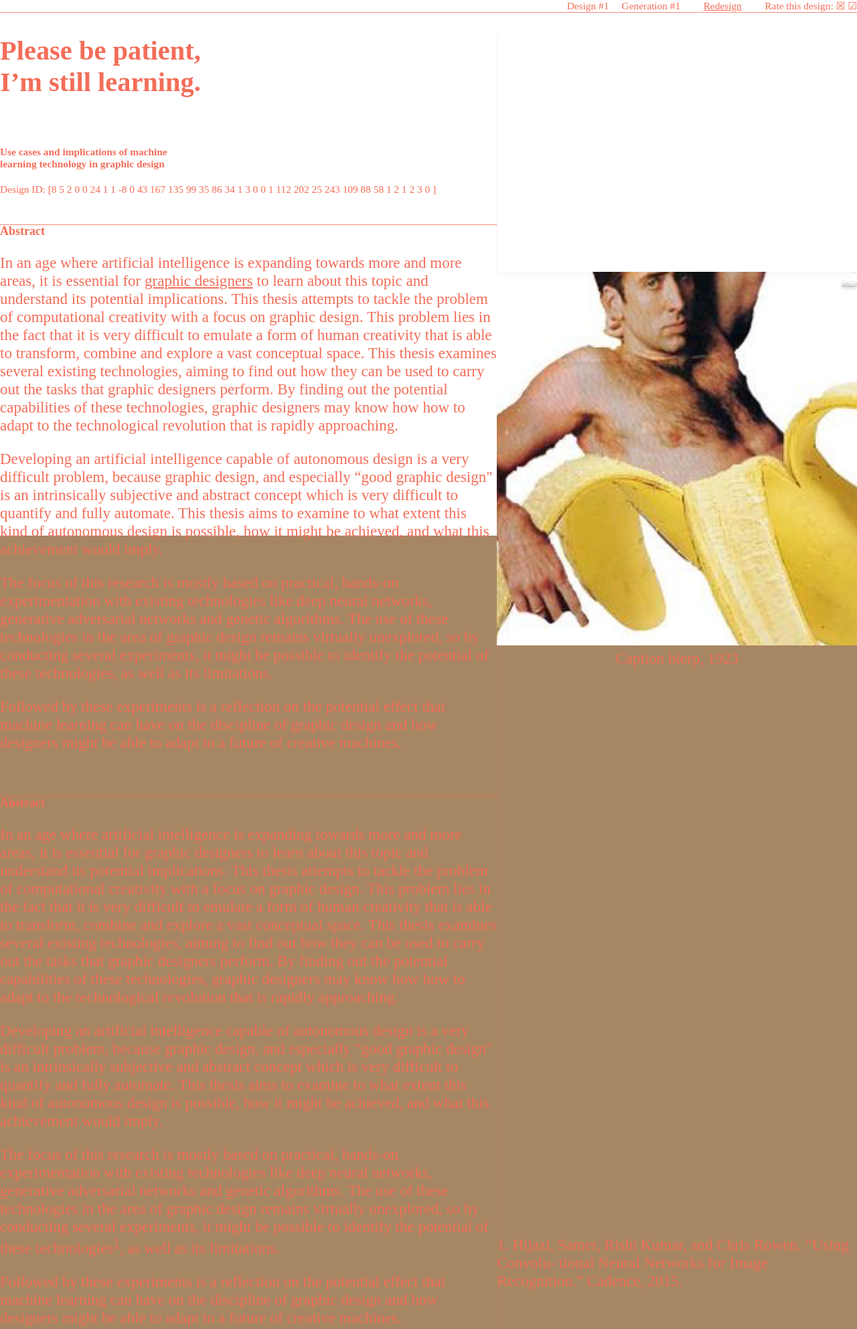
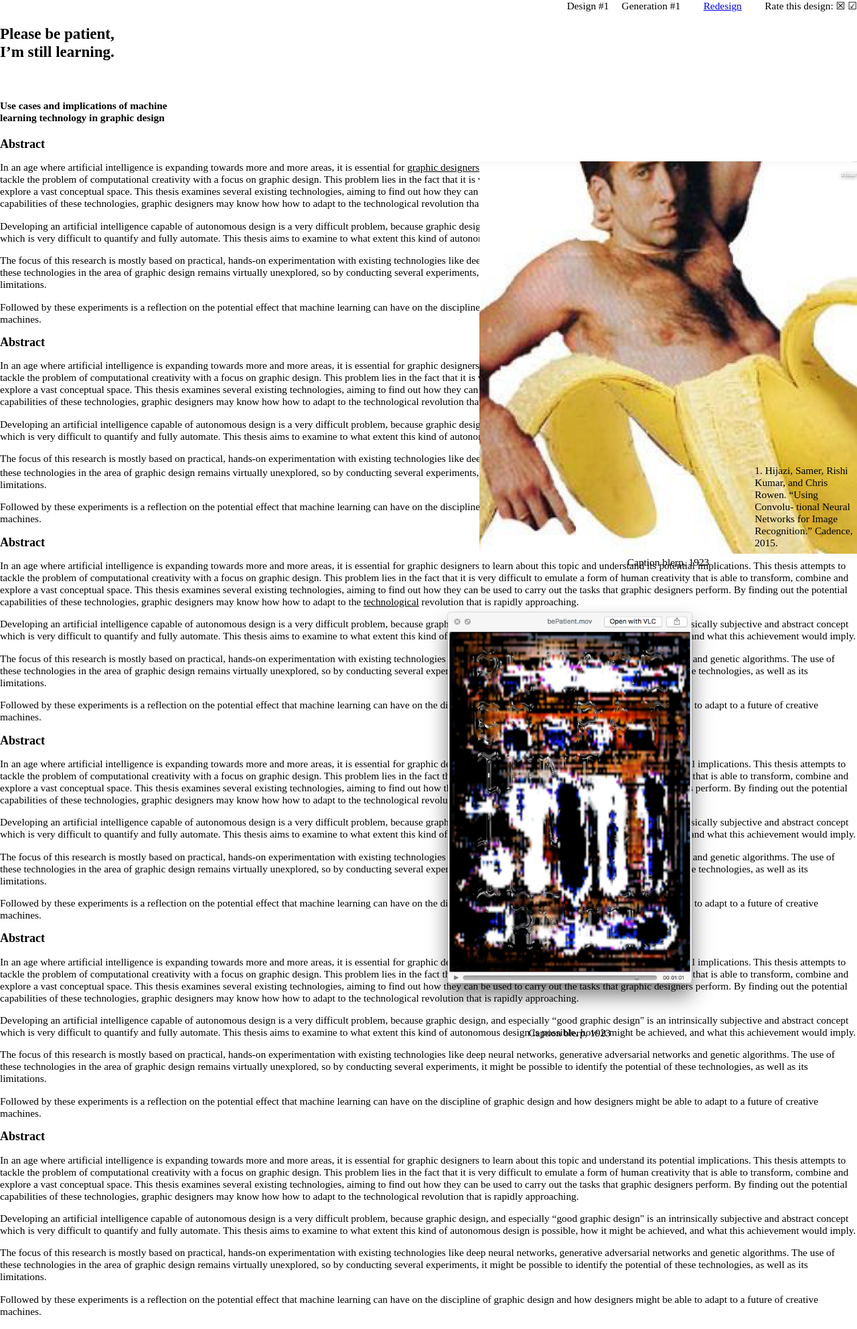
Before and after one commit to kabk/go-theses-18-daniel-hernandez, a PHP site: page /_index.html in a window 1280 px wide. Shown: the top 1985 px of the page at 67% size. After the commit the page ends 1964 px from the top, so only its background shows below. Run offline with PHP 8.4, Linux system fonts and the light colour scheme; some libraries are stand-ins or nearby versions.

Commit message:
using DB values in JS

```diff
--- a/build/js/main.js
+++ b/build/js/main.js
@@ -98,9 +98,9 @@ var applyColor = function applyColor() {
 	$("body, a").css("color", "rgb(" + c2[0] + "," + c2[1] + "," + c2[2] + ")");
 };
 
-var randomColor = function randomColor() {
-	c1 = [DNA[22], DNA[23], DNA[24]];
-	c2 = [DNA[25], DNA[26], DNA[27]];
+var randomColor = function randomColor(DNAarr) {
+	c1 = [DNAarr[22], DNAarr[23], DNAarr[24]];
+	c2 = [DNAarr[25], DNAarr[26], DNAarr[27]];
 
 	// if (colorDiff(c1,c2) >= 140) {
 	applyColor();
@@ -115,23 +115,23 @@ var randomColor = function randomColor() {
 
 var indexDNA = 0;
 
-var activateProperty = function activateProperty(target, property, setting, probability) {
-	if (aDNA[indexDNA] === 1) {
+var activateProperty = function activateProperty(target, property, setting, probability, aDNAarr) {
+	if (aDNAarr[indexDNA] === 1) {
 		$(target).css(property, setting);
 	}
 	indexDNA++;
 };
 
-var design = function design(DNAarr) {
+var design = function design(DNAarr, aDNAarr) {
 
-	var colWidth = DNA[28];
+	var colWidth = DNAarr[28];
 
 	tempCount++;
 
 	$("#textWrap").css("width", colWidth + "%");
 	$(".linkedImg, .linkedRef").css("width", 100 - colWidth + "%");
 
-	if (DNA[29] === 1) {
+	if (DNAarr[29] === 1) {
 		$("#textWrap").css("float", "left");
 		$(".linkedImg, .linkedRef").css("left", "auto").css("right", "0");
 	} else {
@@ -147,7 +147,7 @@ var design = function design(DNAarr) {
 		$("#mainWrap").css("padding-top", headerH + "px");
 	}, 1200);
 
-	if (DNA[30] === 0) {
+	if (DNAarr[30] === 0) {
 		// $("#landing").addClass("bigLanding").css("top",`${headerH}px`);
 		$("#landing").addClass("bigLanding");
 		$("#textWrap").addClass("bigLanding");
@@ -167,32 +167,32 @@ var design = function design(DNAarr) {
 
 	$("#landing").append("]");
 
-	randomColor();
+	randomColor(DNAarr);
 
-	activateProperty("body", "font-family", fonts[DNA[0]], 1);
-	activateProperty("h2, h3", "font-family", fonts[DNA[1]], 1);
-	activateProperty("p", "font-size", DNA[31] + "rem", 1);
-	activateProperty("h2", "font-size", DNA[32] + "rem", 1);
-	activateProperty("h3", "font-size", DNA[33] + "rem", 1);
-	activateProperty("h2, h3", "font-weight", weights[DNA[2]], 1);
-	activateProperty("h2, h3, header", "text-transform", tTransforms[DNA[3]], 1);
-	activateProperty("h2, h3", "text-decoration", tDecorations[DNA[4]], 1);
-	activateProperty("section, header, .linkedImg, .linkedRef", "padding", DNA[5] + "px", 1);
-	activateProperty("section, header", "box-shadow", "0px " + DNA[6] + "px " + DNA[7] + "px rgba(" + c2[0] + "," + c2[1] + "," + c2[2] + "," + DNA[34] + ")", 3); //fix
-	activateProperty("section, header", "border-radius", DNA[8] + "px", 3);
-	activateProperty("h2, h3", "text-align", tAligns[DNA[9]], 1);
-	// activateProperty("section", "column-count", `${rand(-3,2)}`, 10);
-	activateProperty("section", "padding-bottom", DNA[10] + "px", 1);
-	activateProperty("body", "background-color", "rgb(" + DNA[11] + "," + DNA[12] + "," + DNA[13] + ")", 1);
-	activateProperty("#bg", "filter", "blur(" + DNA[14] + "px)", 10);
-	activateProperty("#bg", "filter", "grayscale(" + DNA[15] + "%) ", 3);
-	activateProperty("#textWrap, header", "filter", "grayscale(" + DNA[16] + "%) ", 3);
-	activateProperty("#bg", "background-color", bw[DNA[17]], 4);
+	activateProperty("body", "font-family", fonts[DNAarr[0]], 1, aDNAarr);
+	activateProperty("h2, h3", "font-family", fonts[DNAarr[1]], 1, aDNAarr);
+	activateProperty("p", "font-size", DNAarr[31] + "rem", 1, aDNAarr);
+	activateProperty("h2", "font-size", DNAarr[32] + "rem", 1, aDNAarr);
+	activateProperty("h3", "font-size", DNAarr[33] + "rem", 1, aDNAarr);
+	activateProperty("h2, h3", "font-weight", weights[DNAarr[2]], 1, aDNAarr);
+	activateProperty("h2, h3, header", "text-transform", tTransforms[DNAarr[3]], 1, aDNAarr);
+	activateProperty("h2, h3", "text-decoration", tDecorations[DNAarr[4]], 1, aDNAarr);
+	activateProperty("section, header, .linkedImg, .linkedRef", "padding", DNAarr[5] + "px", 1, aDNAarr);
+	activateProperty("section, header", "box-shadow", "0px " + DNAarr[6] + "px " + DNAarr[7] + "px rgba(" + c2[0] + "," + c2[1] + "," + c2[2] + "," + DNAarr[34] + ")", 3); //f, aDNAarrix
+	activateProperty("section, header", "border-radius", DNAarr[8] + "px", 3, aDNAarr);
+	activateProperty("h2, h3", "text-align", tAligns[DNAarr[9]], 1, aDNAarr);
+	// activateProperty("section", "column-count", `${rand(-3,2)}`, 10, aDNAarr);
+	activateProperty("section", "padding-bottom", DNAarr[10] + "px", 1, aDNAarr);
+	activateProperty("body", "background-color", "rgb(" + DNAarr[11] + "," + DNAarr[12] + "," + DNAarr[13] + ")", 1, aDNAarr);
+	activateProperty("#bg", "filter", "blur(" + DNAarr[14] + "px)", 10, aDNAarr);
+	activateProperty("#bg", "filter", "grayscale(" + DNAarr[15] + "%) ", 3, aDNAarr);
+	activateProperty("#textWrap, header", "filter", "grayscale(" + DNAarr[16] + "%) ", 3, aDNAarr);
+	activateProperty("#bg", "background-color", bw[DNAarr[17]], 4, aDNAarr);
 
 	//BORDER //////////////WHERE IS THE BORDER
-	if (DNA[18] === 1) {
+	if (DNAarr[18] === 1) {
 		var color = "rgb(" + c2[0] + "," + c2[1] + "," + c2[2] + ")";
-		var randThickness = DNA[19];
+		var randThickness = DNAarr[19];
 
 		$("header").css("border-bottom", randThickness + "px solid " + color);
 		$("#textWrap").css("border-right", randThickness + "px solid " + color);
@@ -202,7 +202,7 @@ var design = function design(DNAarr) {
 
 	//section bgs
 	var alternateColor = function alternateColor() {
-		if (DNA[20] === 1) {
+		if (DNAarr[20] === 1) {
 			$("header").css("background-color", "rgb(" + c1[0] + "," + c1[1] + "," + c1[2] + ")");
 			$("header, a").css("color", "rgb(" + c2[0] + "," + c2[1] + "," + c2[2] + ")");
 		} else {
@@ -221,7 +221,7 @@ var design = function design(DNAarr) {
 		});
 	};
 
-	var colorProb = DNA[21];
+	var colorProb = DNAarr[21];
 	if (colorProb === 0) {
 		alternateColor();
 	} else if (colorProb === 1) {
@@ -234,7 +234,7 @@ var design = function design(DNAarr) {
 };
 
 setTimeout(function () {
-	design();
+	// design(DNA);
 }, 500);
 
 // setTimeout(function(){
--- a/index.php
+++ b/index.php
@@ -107,7 +107,7 @@
 				if ($result->num_rows > 0) {
 				    // output data of each row
 				    while($row = $result->fetch_assoc()) {
-				    	if ($row["ID"] == 57) {
+				    	if ($row["ID"] == 57) {  ///////////////here goes the specimen ID
 
 				    		echo "DNA<br>";
 							for ($x = 0; $x <= 34; $x++) {
@@ -217,6 +217,10 @@
 
 					console.log(dbDNA);
 					console.log(dbADNA);
+
+
+
+					design(dbDNA, dbADNA);
 				});
 			</script>
 
```
Also changed, not shown: src/js/main.js (+34 -34 lines).
